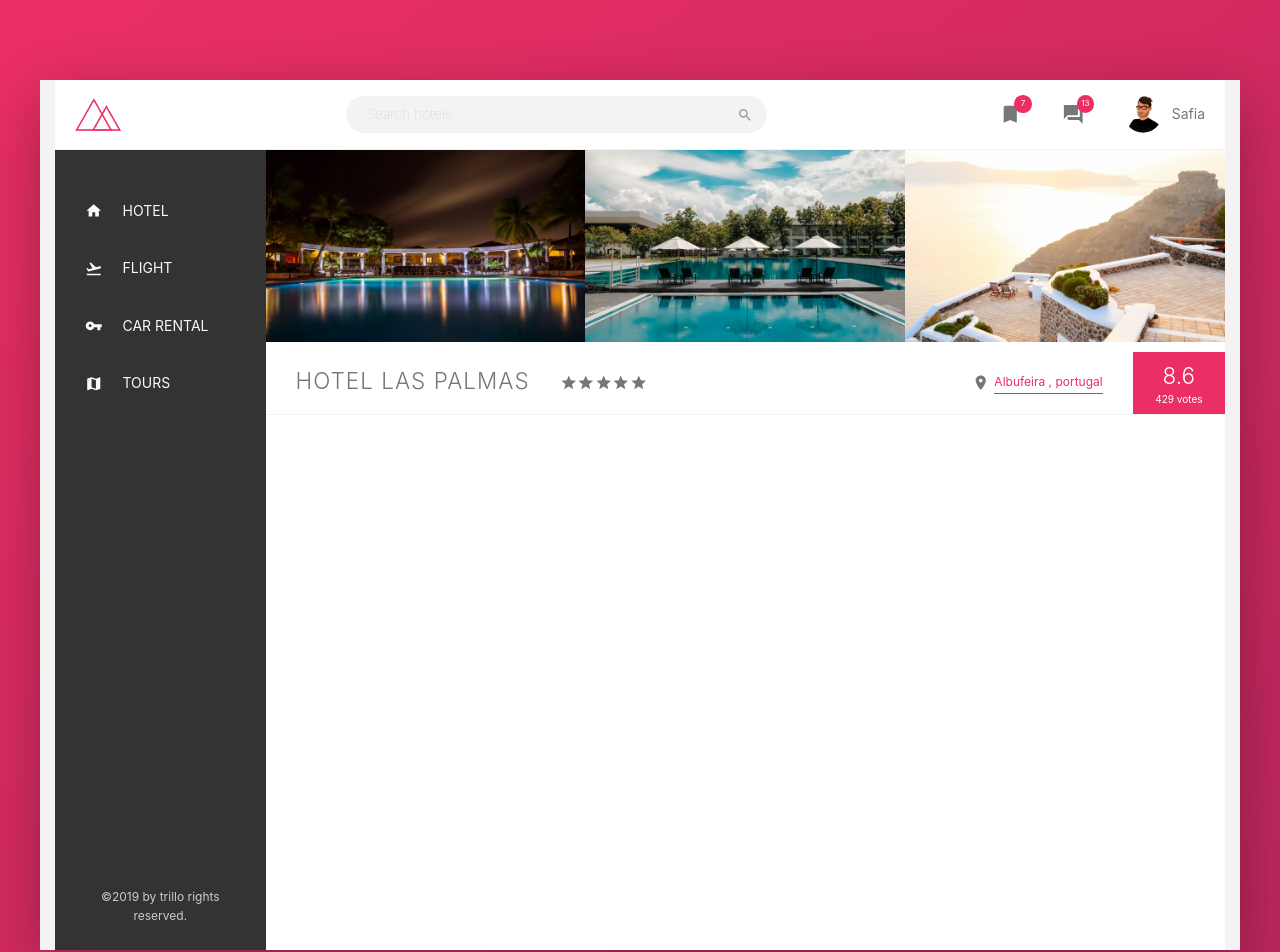
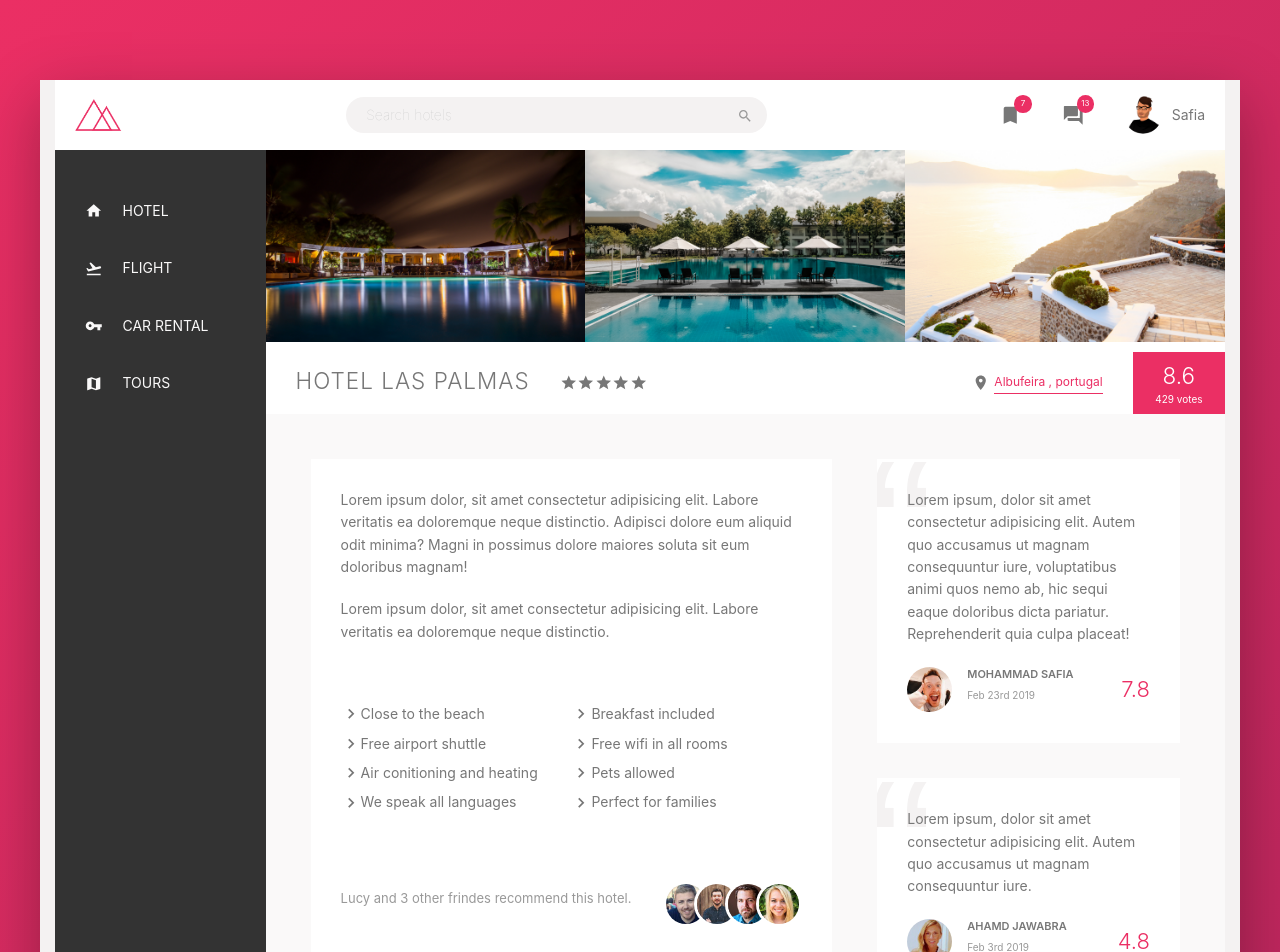
Before and after one commit to mohammadsafia/trilloflexbox, a React (Create React App) app: page / in a window 1280 px wide. Shown: the top 952 px of the page. Built offline with nearby package versions, Linux system fonts and the light colour scheme; the HTML template or start-up script is replaced by a standard one.

Commit message:
main content layout

```diff
--- a/src/components/base/_base.scss
+++ b/src/components/base/_base.scss
@@ -11,6 +11,8 @@
   --color-grey-dark-3: #999;
 
   --shadow-dark: rgba(0, 0, 0, .3);
+  --shadow-light: rgba(0, 0, 0, .06);
+  --line: 1px solid var(--color-grey-light-2; )
 }
 
 * {
--- a/src/components/base/_components.scss
+++ b/src/components/base/_components.scss
@@ -12,6 +12,7 @@
   display: flex;
   align-items: center;
   justify-content: center;
+
   &__input {
     font-family: inherit;
     font-size: inherit;
@@ -22,29 +23,36 @@
     width: 90%;
     transition: all 0.2s;
     margin-right: -3.25rem;
+
     &:focus {
       outline: none;
       width: 100%;
       background-color: var(--color-grey-light-3);
     }
+
     &::-webkit-input-placeholder {
       font-weight: 100;
       color: var(--color-grey-light-4);
     }
   }
-  &__input:focus + &__button {
+
+  &__input:focus+&__button {
     background-color: var(--color-grey-light-3);
   }
+
   &__button {
     border: none;
     background-color: var(--color-grey-light-2);
+
     &:focus {
       outline: none;
     }
+
     &:active {
       transform: translateY(2px);
     }
   }
+
   &__icon {
     padding: 2px;
     height: 2rem;
@@ -59,16 +67,19 @@
   align-self: stretch;
   display: flex;
   align-items: center;
-  & > * {
+
+  &>* {
     padding: 0 2rem;
     cursor: pointer;
     height: 100%;
     display: flex;
     align-items: center;
   }
-  & > *:hover {
+
+  &>*:hover {
     background-color: var(--color-grey-light-2);
   }
+
   &__icon-box {
     position: relative;
   }
@@ -77,6 +88,7 @@
     height: 2.25rem;
     width: 2.25rem;
   }
+
   &__notification {
     font-size: 0.8rem;
     height: 1.75rem;
@@ -107,8 +119,10 @@
   font-size: 1.4rem;
   list-style: none;
   margin-top: 3.5rem;
+
   &__item {
     position: relative;
+
     &:not(:last-child) {
       margin-bottom: 0.5rem;
     }
@@ -133,6 +147,7 @@
     transform: scaleY(1);
     width: 100%;
   }
+
   &__item:active::before {
     background-color: var(--color-primary-light);
   }
@@ -173,6 +188,7 @@
 
 .gallery {
   display: flex;
+
   &__photo {
     width: 100%;
     display: block;
@@ -184,8 +200,9 @@
 
 .overview {
   display: flex;
-  border-bottom: 1px solid var(--color-grey-light-2);
+  border-bottom: var(--line);
   align-items: center;
+
   &__heading {
     font-size: 2.25rem;
     font-weight: 300;
@@ -204,14 +221,17 @@
     width: 1.75rem;
     height: 1.75rem;
   }
+
   &__location {
     font-size: 1.2rem;
     display: flex;
     align-items: center;
   }
+
   &__icon--location {
     margin-right: 0.5rem;
   }
+
   &__rating {
     background-color: var(--color-primary);
     color: #fff;
@@ -223,11 +243,13 @@
     justify-content: center;
     flex-direction: column;
   }
+
   &__rating--average {
     font-size: 2.25rem;
     font-weight: 300;
     margin-bottom: -3px;
   }
+
   &__rating--count {
     font-size: 0.8rem;
     text-transform: uppercase;
@@ -247,9 +269,19 @@
   background-color: transparent;
   cursor: pointer;
   transition: all 0.2s;
+
+  & span {
+    margin-left: 3px;
+    transition: all .2s;
+  }
+
   &:hover {
     color: var(--color-grey-dark-1);
     animation: pulsate 1s infinite;
+
+    span {
+      margin-left: 8px;
+    }
   }
 
   &:focus {
@@ -273,3 +305,153 @@
     box-shadow: none;
   }
 }
+
+///////////////////////////
+//Paragraph
+
+.paragraph:not(:last-of-type) {
+  margin-bottom: 2rem;
+}
+
+
+
+
+
+
+///////////////////////////
+//List
+
+.list {
+  margin: 3rem 0;
+  list-style: none;
+  padding: 3rem 0;
+  border-top: var(--line);
+  border-bottom: var(--line);
+
+  display: flex;
+  flex-wrap: wrap;
+
+  &__item {
+    flex: 0 0 50%;
+    margin-bottom: .7rem;
+    display: flex;
+    align-items: center;
+
+    &__icon {
+      width: 2rem;
+      height: 2rem;
+    }
+  }
+}
+
+
+
+
+
+
+///////////////////////////
+//Recommend
+
+.recommend {
+  font-size: 1.3rem;
+  color: var(--color-grey-dark-3);
+  display: flex;
+  align-items: center;
+
+  &__count {
+    margin-right: auto;
+  }
+
+  &__photo {
+    box-sizing: content-box;
+    height: 4rem;
+    width: 4rem;
+    border-radius: 50%;
+    border: 3px solid #fff;
+
+    &:not(:last-child) {
+      margin-right: -1.5rem;
+
+    }
+  }
+}
+
+///////////////////////////
+//Reviews
+
+.review {
+  background-color: #fff;
+  box-shadow: var(--shadow-dark);
+  padding: 3rem;
+  margin-bottom: 3.5rem;
+  position: relative;
+  overflow: hidden;
+
+  &__text {
+    margin-bottom: 2rem;
+    position: relative;
+    z-index: 100;
+  }
+
+  &__user {
+    display: flex;
+    align-items: center;
+  }
+
+  &__photo {
+    height: 4.5rem;
+    width: 4.5rem;
+    border-radius: 50%;
+    margin-right: 1.5rem;
+  }
+
+  &__user-box {
+    margin-right: auto;
+  }
+
+  &__user-name {
+    font-size: 1.1rem;
+    font-weight: 600;
+    text-transform: uppercase;
+    margin-bottom: .4rem;
+  }
+
+  &__user-date {
+    font-size: 1rem;
+    color: var(--color-grey-dark-3);
+  }
+
+  &__rating {
+    color: var(--color-primary);
+    font-size: 2.2rem;
+    font-weight: 300;
+  }
+
+  &::before {
+    content: "\201C";
+    position: absolute;
+    top: -2.75rem;
+    left: -1rem;
+    font-size: 20rem;
+    color: var(--color-grey-light-2);
+    font-family: sans-serif;
+    line-height: 1;
+    z-index: 1;
+  }
+
+}
+
+///////////////////////////
+//Call To  Action
+
+.cat {
+  padding: 3.5rem 0;
+  text-align: center;
+
+  &__book-now {
+    font-size: 1.2rem;
+    font-weight: 300;
+    text-transform: uppercase;
+    margin-bottom: 2.5rem;
+  }
+}
--- a/src/components/base/_layout.scss
+++ b/src/components/base/_layout.scss
@@ -10,7 +10,7 @@
   font-size: 1.4rem;
   height: 7rem;
   background-color: #fff;
-  border-bottom: 1px solid var(--color-grey-light-2);
+  border-bottom: var(--line);
   display: flex;
   justify-content: space-between;
   align-items: center;
@@ -30,6 +30,31 @@
 
 .hotel-view {
   background-color: #fff;
-  height: 80rem;
   flex: 1;
 }
+
+
+.detail {
+  display: flex;
+  padding: 4.5rem;
+  background-color: var(--color-grey-light-1);
+  border-bottom: var(--line);
+  font-size: 1.4rem;
+}
+
+.description {
+  background-color: white;
+  flex: 0 0 60%;
+  margin-right: 4.5rem;
+  box-shadow: var(--shadow-light);
+  padding: 3rem;
+
+}
+
+.user-reviews {
+  flex: 1;
+  display: flex;
+  flex-direction: column;
+  align-items: center;
+
+}
--- a/src/components/main/main.component.jsx
+++ b/src/components/main/main.component.jsx
@@ -1,5 +1,5 @@
 import React from "react";
-import { MdStar, MdLocationOn } from "react-icons/md";
+import { MdStar, MdLocationOn, MdKeyboardArrowRight } from "react-icons/md";
 
 const Main = () => {
   return (
@@ -46,6 +46,131 @@ const Main = () => {
           <div className="overview__raging-count">429 votes</div>
         </div>
       </div>
+
+      <div className="detail">
+        <div className="description">
+          <p className="paragraph">
+            Lorem ipsum dolor, sit amet consectetur adipisicing elit. Labore
+            veritatis ea doloremque neque distinctio. Adipisci dolore eum
+            aliquid odit minima? Magni in possimus dolore maiores soluta sit eum
+            doloribus magnam!
+          </p>
+          <p className="paragraph">
+            Lorem ipsum dolor, sit amet consectetur adipisicing elit. Labore
+            veritatis ea doloremque neque distinctio.
+          </p>
+          <ul className="list">
+            <li className="list__item">
+              <MdKeyboardArrowRight className="list__item__icon" /> Close to the
+              beach
+            </li>
+            <li className="list__item">
+              <MdKeyboardArrowRight className="list__item__icon" />
+              Breakfast included
+            </li>
+            <li className="list__item">
+              <MdKeyboardArrowRight className="list__item__icon" />
+              Free airport shuttle
+            </li>
+            <li className="list__item">
+              <MdKeyboardArrowRight className="list__item__icon" />
+              Free wifi in all rooms
+            </li>
+            <li className="list__item">
+              <MdKeyboardArrowRight className="list__item__icon" />
+              Air conitioning and heating
+            </li>
+            <li className="list__item">
+              <MdKeyboardArrowRight className="list__item__icon" />
+              Pets allowed
+            </li>
+            <li className="list__item">
+              <MdKeyboardArrowRight className="list__item__icon" />
+              We speak all languages
+            </li>
+            <li className="list__item">
+              <MdKeyboardArrowRight className="list__item__icon" />
+              Perfect for families
+            </li>
+          </ul>
+          <div className="recommend">
+            <p className="recommend__count">
+              Lucy and 3 other frindes recommend this hotel.
+            </p>
+            <div className="recommend__friends">
+              <img
+                src="/assets/images/user-3.jpg"
+                alt="user-3"
+                className="recommend__photo"
+              />
+              <img
+                src="/assets/images/user-4.jpg"
+                alt="user-4"
+                className="recommend__photo"
+              />
+              <img
+                src="/assets/images/user-5.jpg"
+                alt="user-5"
+                className="recommend__photo"
+              />
+              <img
+                src="/assets/images/user-6.jpg"
+                alt="user-6"
+                className="recommend__photo"
+              />
+            </div>
+          </div>
+        </div>
+        <div className="user-reviews">
+          <figure className="review">
+            <blockquote className="review__text">
+              Lorem ipsum, dolor sit amet consectetur adipisicing elit. Autem
+              quo accusamus ut magnam consequuntur iure, voluptatibus animi quos
+              nemo ab, hic sequi eaque doloribus dicta pariatur. Reprehenderit
+              quia culpa placeat!
+            </blockquote>
+            <figcaption className="review__user">
+              <img
+                src="/assets/images/user-1.jpg"
+                alt="user-1"
+                className="review__photo"
+              />
+              <div className="review__user-box">
+                <p className="review__user-name">Mohammad Safia</p>
+                <p className="review__user-date">Feb 23rd 2019</p>
+              </div>
+              <div className="review__rating">7.8</div>
+            </figcaption>
+          </figure>
+          <figure className="review">
+            <blockquote className="review__text">
+              Lorem ipsum, dolor sit amet consectetur adipisicing elit. Autem
+              quo accusamus ut magnam consequuntur iure.
+            </blockquote>
+            <figcaption className="review__user">
+              <img
+                src="/assets/images/user-2.jpg"
+                alt="user-2"
+                className="review__photo"
+              />
+              <div className="review__user-box">
+                <p className="review__user-name">Ahamd Jawabra</p>
+                <p className="review__user-date">Feb 3rd 2019</p>
+              </div>
+              <div className="review__rating">4.8</div>
+            </figcaption>
+          </figure>
+          <button className="btn-inline">
+            Show all <span>&rarr;</span>
+          </button>
+        </div>
+        {/* <div className="cta">
+          <h2 className="cta__book-now">
+            Good news! We have 4 free rooms for your selected dates!
+          </h2>
+          <button className="btn">Only 4 rooms left</button>
+        </div> */}
+      </div>
     </main>
   );
 };
```
